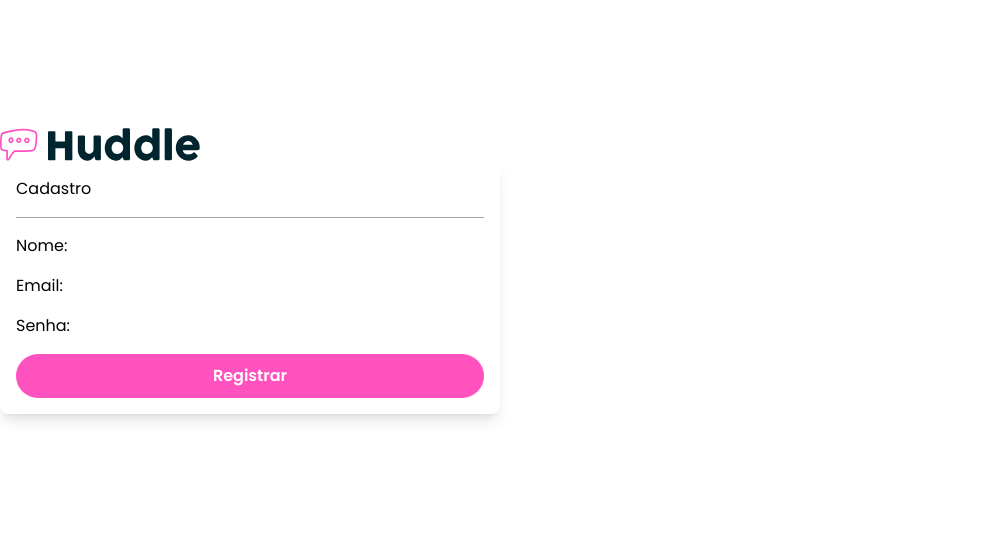
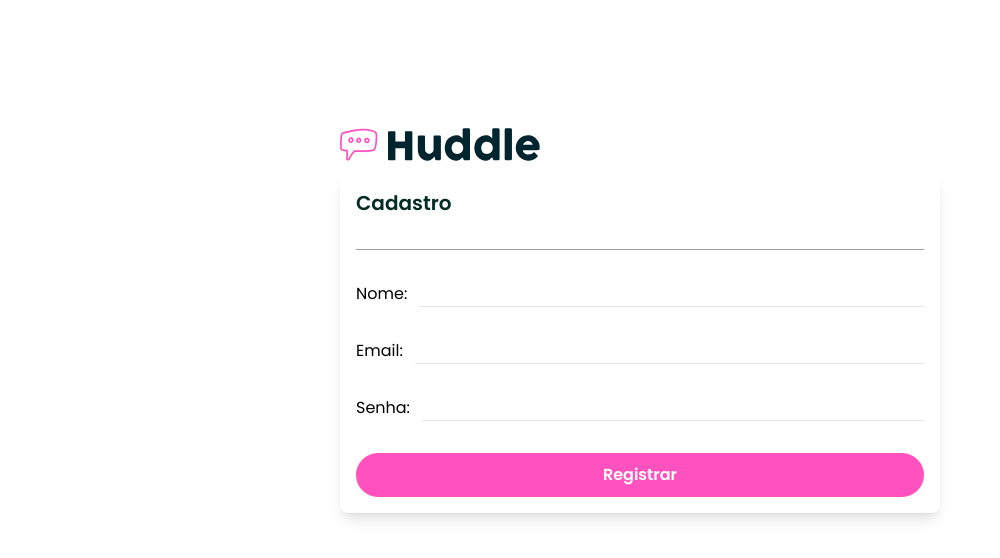
Before and after one commit to Nick-Yanase/Muddle, a Next.js app in the folder frontend/: page /register in a window 1280 px wide. Shown: the top 558 px of the page, without its empty margins (0-1000 px from the left). Built offline with nearby package versions, Linux system fonts and the light colour scheme.

Commit message:
17/11 Nicky | Lógica do login em andamento

```diff
--- /dev/null
+++ b/frontend/hooks/useAuth.ts
@@ -0,0 +1,3 @@
+export function useAuth(){
+
+}
--- a/frontend/src/app/login/page.tsx
+++ b/frontend/src/app/login/page.tsx
@@ -0,0 +1,74 @@
+'use client'
+import Btn from "@/components/btn"
+import Logotipo from "@/components/layout/footer/logotipo"
+import { useRouter } from "next/navigation";
+import { useState } from "react"
+
+export default function Login(){
+  const router = useRouter();
+  const [email, setEmail] = useState(" ")
+  const [password, setPassword] = useState(" ")
+
+  const handleLogin = async (e: React.FormEvent<HTMLFormElement>) => {
+    e.preventDefault()
+
+    try{
+      const res = await fetch("http://localhost:5000/api/auth/login", {
+        method: "POST",
+        headers: {"content-type": "application/json"},
+        body: JSON.stringify({email, password})
+      })
+
+      const data = await res.json()
+
+      if(res.ok){
+        alert("login efetuado com sucesso")
+        localStorage.setIatem("token", data.token)
+        return router.push("/todoList")
+      }
+      return alert(data.message ||"Erro ao fazer o login")
+    }catch(error){
+      console.error("Erro ao fazer login:", error);
+      alert("Erro no servidor");
+    }
+  }
+  return(
+
+    <div className="w-full h-screen flex flex-col  items-center">
+      <div className="w-full bg-gradient-to-r from-pink-500 via-orange-500 to-red-500 h-32 " />
+      <div className="flex flex-col w-[600px] h-[400px] gap-3">
+        <Logotipo />
+        <form
+          className="w-full p-4 shadow-lg rounded-lg bg-white flex-col flex gap-8"
+          onSubmit={handleLogin}
+        >
+          <span className="text-xl font-semibold text-emerald-950">Login</span>
+          <span className="w-full h-px bg-zinc-400"></span>
+
+          <div className="flex-1 flex gap-3">
+            <label>Email:</label>
+            <input
+              type="email"
+              onChange={(e) => setEmail(e.target.value)}
+              value={email}
+              className="border-b w-full"
+            />
+          </div>
+          <div className="flex-1 flex gap-3">
+            <label>Senha:</label>
+            <input
+              type="password"
+              onChange={(e) => setPassword(e.target.value)}
+              value={password}
+              className="border-b w-full"
+            />
+          </div>
+
+          <Btn variant="primary" size="full" type="submit">
+            Login
+          </Btn>
+        </form>
+      </div>
+    </div>
+  )
+}
--- a/frontend/src/app/register/page.tsx
+++ b/frontend/src/app/register/page.tsx
@@ -37,38 +37,41 @@ export default function Register() {
   };
 
   return (
-    <div className="w-full h-screen flex flex-col">
+    <div className="w-full h-screen flex flex-col  items-center">
       <div className="w-full bg-gradient-to-r from-pink-500 via-orange-500 to-red-500 h-32 " />
-      <div className="flex flex-col w-[500px] h-96">
+      <div className="flex flex-col w-[600px] h-[400px] gap-3">
         <Logotipo />
         <form
-          className="w-full p-4 shadow-lg rounded-lg bg-white flex-col flex gap-4"
+          className="w-full p-4 shadow-lg rounded-lg bg-white flex-col flex gap-8"
           onSubmit={registrar}
         >
-          <span>Cadastro</span>
+          <span className="text-xl font-semibold text-emerald-950">Cadastro</span>
           <span className="w-full h-px bg-zinc-400"></span>
-          <div className="flex-1 flex-col">
+          <div className="flex-1  flex gap-3">
             <label>Nome:</label>
             <input
               type="text"
               onChange={(e) => setNome(e.target.value)}
               value={nome}
+              className="border-b w-full"
             />
           </div>
-          <div className="flex-1 flex-col">
+          <div className="flex-1 flex gap-3">
             <label>Email:</label>
             <input
               type="email"
               onChange={(e) => setEmail(e.target.value)}
               value={email}
+              className="border-b w-full"
             />
           </div>
-          <div className="flex-1 flex-col">
+          <div className="flex-1 flex gap-3">
             <label>Senha:</label>
             <input
               type="password"
               onChange={(e) => setPassword(e.target.value)}
               value={password}
+              className="border-b w-full"
             />
           </div>
 
--- a/frontend/src/app/todoList/page.tsx
+++ b/frontend/src/app/todoList/page.tsx
@@ -1,7 +1,7 @@
 export default function TodoList(){
   return(
     <div>
-
+      aaa
     </div>
   )
 }
```
